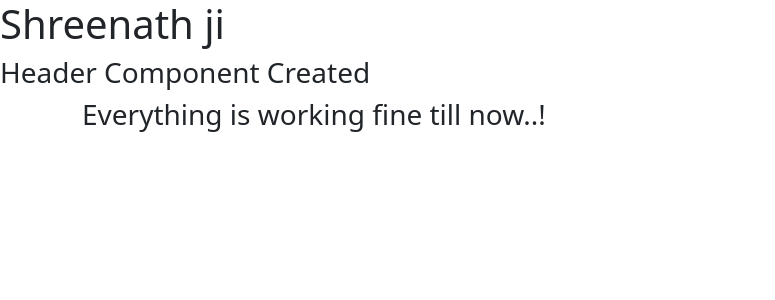
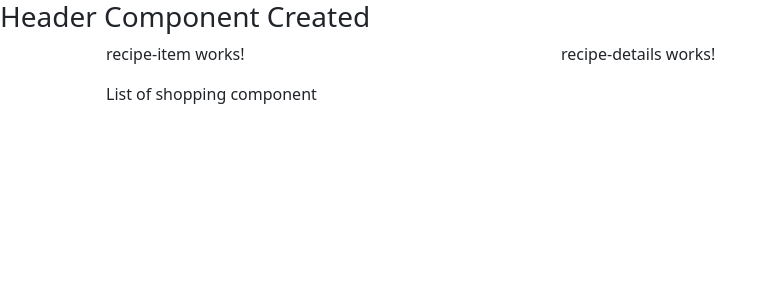
Before and after one commit to sanjaykumawat134/recipe-list, an Angular app: page / in a window 1280 px wide. Shown: the top 300 px of the page, without its empty margins (0-775 px from the left). Built offline with nearby package versions, Linux system fonts and the light colour scheme.

Commit message:
intial project structure created with components.

```diff
--- a/src/app/app.component.html
+++ b/src/app/app.component.html
@@ -1,9 +1,10 @@
-<h1>Shreenath ji</h1>
+
 <app-header></app-header>
 <div class="container">
   <div class="row">
     <div class="col-md-12">
-      <h3>Everything is working fine till now..!</h3>
+   <app-recipes></app-recipes>
+      <app-shopping-list></app-shopping-list>
     </div>
   </div>
 </div>
--- a/src/app/app.module.ts
+++ b/src/app/app.module.ts
@@ -9,10 +9,11 @@ import { RecipesListComponent } from './recipes/recipes-list/recipes-list.compon
 import { RecipeItemComponent } from './recipes/recipes-list/recipe-item/recipe-item.component';
 import { ShoppingListComponent } from './shopping-list/shopping-list.component';
 import { ShoppingEditComponent } from './shopping-list/shopping-edit/shopping-edit.component';
+import {RecipeDetailsComponent} from "./recipes/recipe-details/recipe-details.component";
 
 @NgModule({
   declarations: [
-    AppComponent, HeaderComponent, RecipesComponent, RecipesListComponent, RecipeItemComponent, ShoppingListComponent, ShoppingEditComponent
+    AppComponent, HeaderComponent, RecipesComponent, RecipesListComponent, RecipeItemComponent, ShoppingListComponent, ShoppingEditComponent,RecipeDetailsComponent
   ],
   imports: [
     BrowserModule,
--- a/src/app/recipes/recipes-list/recipes-list.component.html
+++ b/src/app/recipes/recipes-list/recipes-list.component.html
@@ -1 +1 @@
-<p>recipes-list works!</p>
+<app-recipe-item></app-recipe-item>
--- a/src/app/recipes/recipes.component.html
+++ b/src/app/recipes/recipes.component.html
@@ -1 +1,10 @@
-<p>recipes works!</p>
+<div class="container">
+  <div class="row">
+    <div class="col-md-5">
+      <app-recipes-list></app-recipes-list>
+    </div>
+    <div class="col-md-7">
+      <app-recipe-details></app-recipe-details>
+    </div>
+  </div>
+</div>
--- a/src/app/shopping-list/shopping-list.component.html
+++ b/src/app/shopping-list/shopping-list.component.html
@@ -1 +1,7 @@
-<p>shopping-list works!</p>
+<div class="container">
+  <div class="row">
+    <div class="col-xs-10">
+      <p>List of shopping component</p>
+    </div>
+  </div>
+</div>
```
